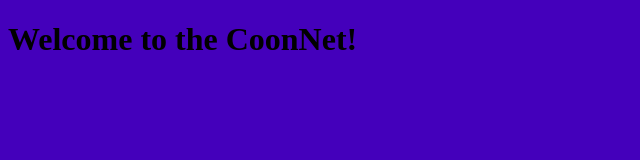
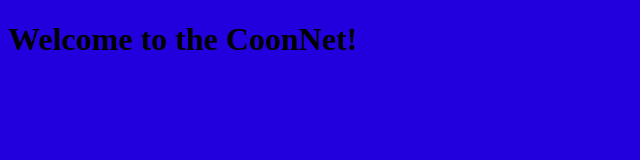
Before and after one commit to Trash-Panda665/Trash-Panda.github.io, a plain HTML site: page index.html in a window 1280 px wide. Shown: the whole page, without its empty margins (0-640 px from the left). Drawn offline with Linux system fonts and the light colour scheme.

Commit message:
Update index.css

```diff
--- a/style/index.css
+++ b/style/index.css
@@ -1,3 +1,3 @@
 body {
-  background: #40b;
+  background: #20d;
 }
```
